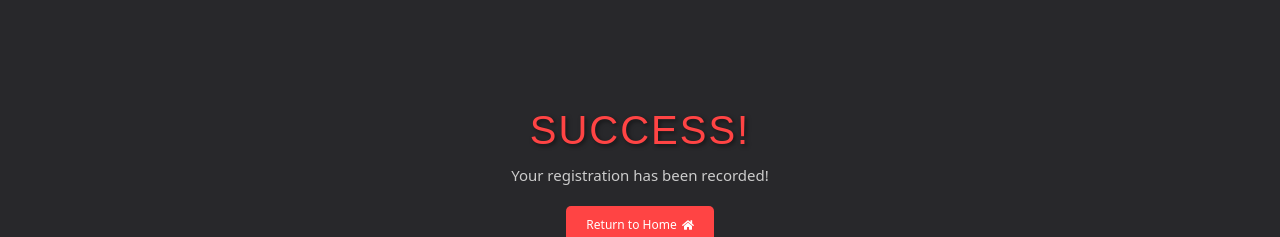
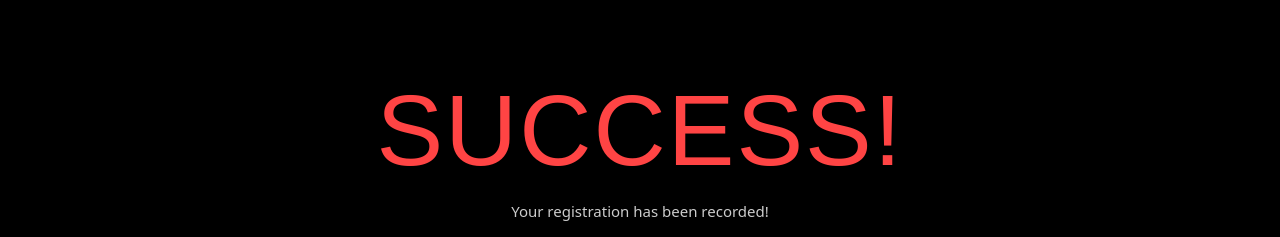
Before and after one commit to KevinDenzil/Kratos2k24, a React (Create React App) app in the folder client/: page /success in a window 1280 px wide. Shown: the part 289-526 px from the top of the page. Built offline with nearby package versions, Linux system fonts and the light colour scheme; a web font is replaced by a local one.

Commit message:
metadata update, Success page css update

```diff
--- a/client/public/index.html
+++ b/client/public/index.html
@@ -7,7 +7,7 @@
     <meta name="theme-color" content="#000000" />
     <meta
       name="description"
-      content="Web site created using create-react-app"
+      content="The official website for EEC's CSE Symposium"
     />
     <link rel="apple-touch-icon" href="%PUBLIC_URL%/apple-touch-icon.png" />
     <!--
--- a/client/src/pages/Success.css
+++ b/client/src/pages/Success.css
@@ -3,7 +3,8 @@
     justify-content: center;
     align-items: center;
     min-height: 100vh;
-    background-color: #28282B;
+    /* background-color: #28282B; */
+    background-color: black;
     color: white;
   }
 
@@ -13,7 +14,7 @@
   }
 
   .success-title {
-    font-size: 4rem;
+    font-size: 10rem;
     margin-bottom: 1rem;
     font-family: 'Dimitri', sans-serif;
     color: #ff4444;
```
